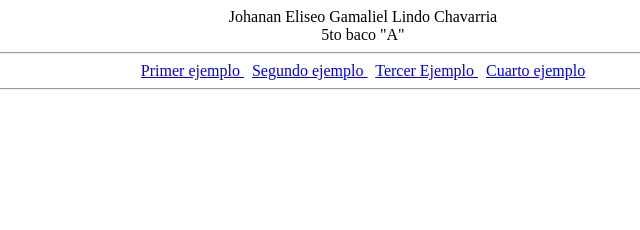
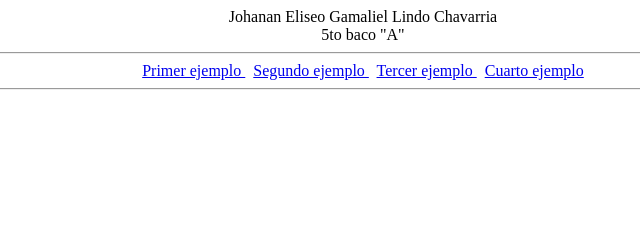
Before and after one commit to Johanan-gamaliel/ejercicios, a plain HTML site: page Segundo ejemplo.html in a window 1280 px wide. Shown: the full height of the page, 277-917 px from the left. Drawn offline with Linux system fonts and the light colour scheme.

Commit message:
Update Segundo ejemplo.html

```diff
--- a/Segundo ejemplo.html
+++ b/Segundo ejemplo.html
@@ -15,8 +15,8 @@ Primer ejemplo
 Segundo ejemplo
 </a>
 &nbsp;
-<a href="Tercer Ejemplo.html" class="greenlink">
-Tercer Ejemplo
+<a href="Tercer ejemplo.html" class="greenlink">
+Tercer ejemplo
 </a>
 &nbsp;
 <a href="Cuarto ejemplo.html" class="greenlink">
```
